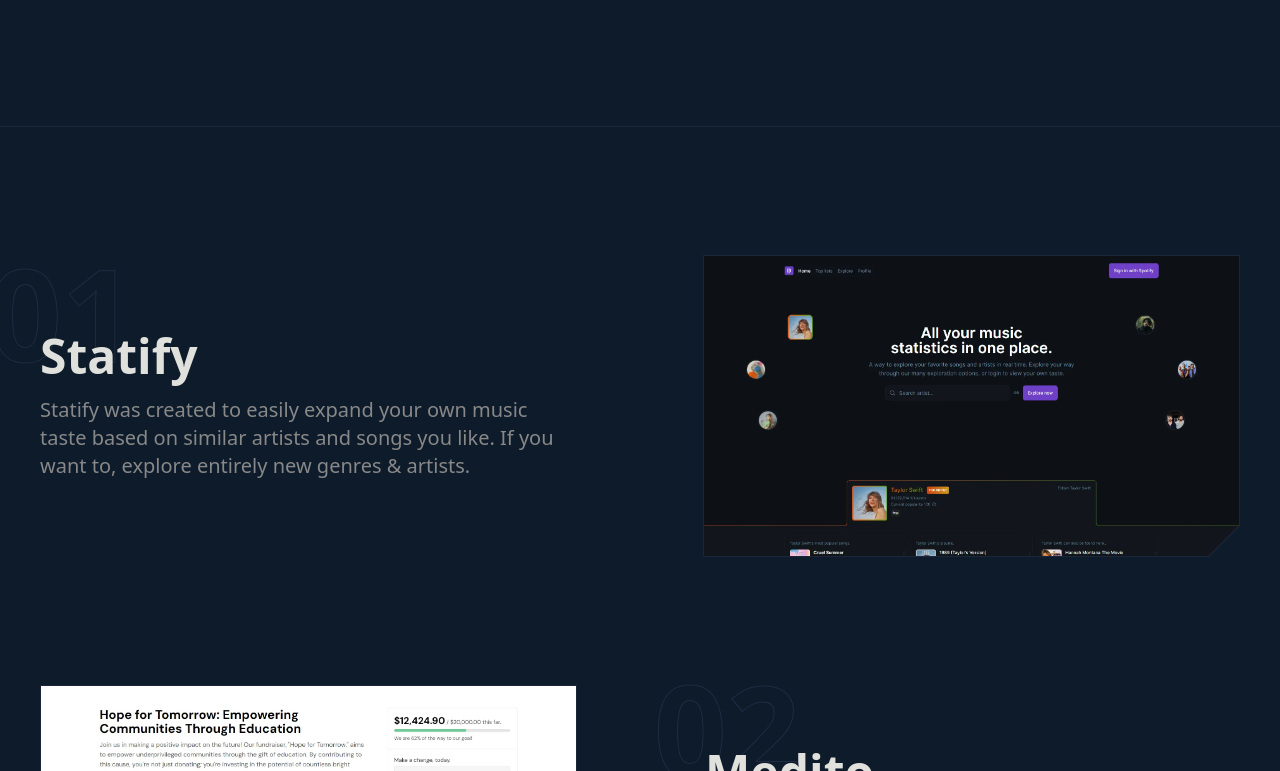
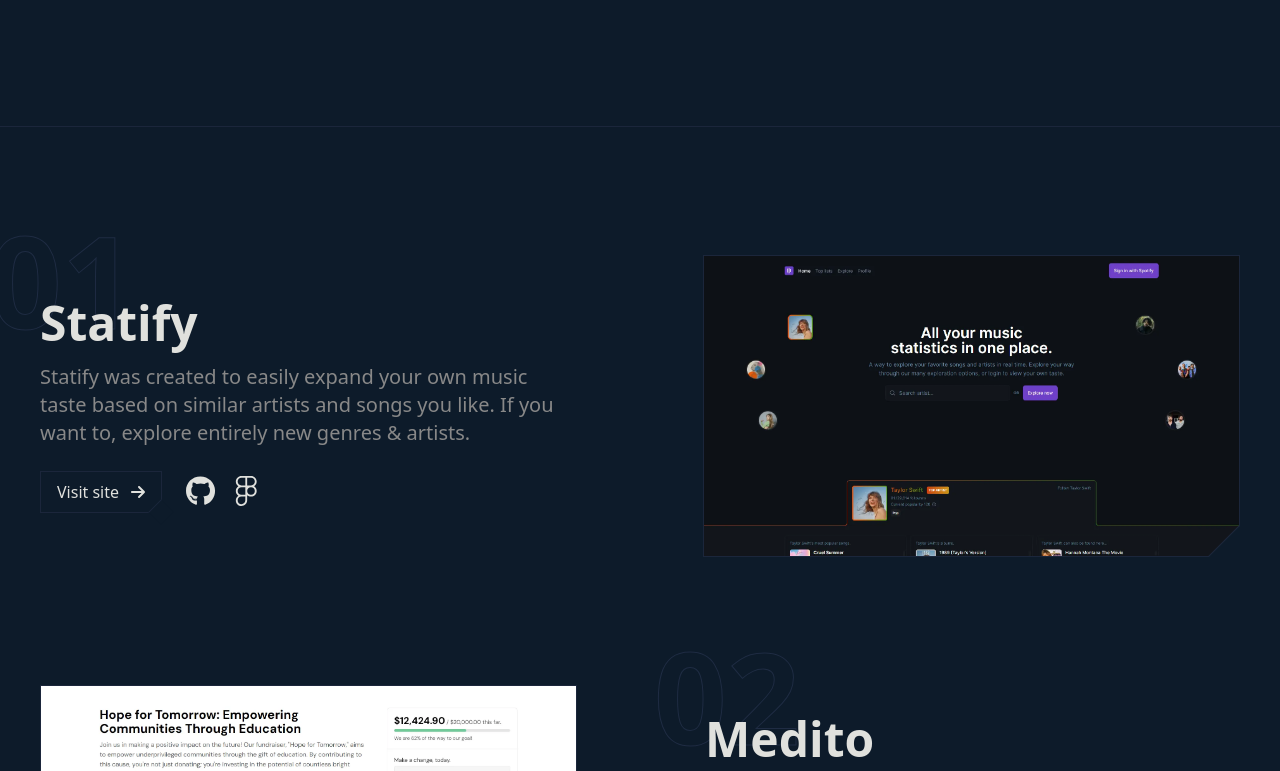
Before and after one commit to Poxie/another-porfolio, a Next.js app: page / in a window 1280 px wide. Shown: the part 2029-2800 px from the top of the page. Built offline with nearby package versions, Linux system fonts and the light colour scheme.

Commit message:
Add button & links to projects

```diff
--- a/components/projects/ProjectInfo.tsx
+++ b/components/projects/ProjectInfo.tsx
@@ -1,5 +1,9 @@
 import { Project } from "@/assets/json/types";
 import { useTranslations } from "next-intl";
+import Button from "../button";
+import { FontAwesomeIcon } from "@fortawesome/react-fontawesome";
+import { faArrowRight } from "@fortawesome/free-solid-svg-icons";
+import ProjectLinks from "./ProjectLinks";
 
 export default function ProjectInfo({ project, index }: {
     project: Project;
@@ -21,6 +25,16 @@
             <p className="mt-4 text-xl text-secondary">
                 {projectDescription}
             </p>
+            <div className="mt-6 flex gap-4 items-center">
+                <Button href={project.demo}>
+                    {t('viewProject')}
+                    <FontAwesomeIcon
+                        icon={faArrowRight}
+                    />
+                </Button>
+
+                <ProjectLinks project={project} />
+            </div>
         </div>
     )
 }
--- /dev/null
+++ b/components/projects/ProjectLinks.tsx
@@ -0,0 +1,31 @@
+import { Project } from "@/assets/json/types";
+import { faFigma, faGithub } from "@fortawesome/free-brands-svg-icons";
+import { FontAwesomeIcon } from "@fortawesome/react-fontawesome";
+
+export default function ProjectLinks({ project }: {
+    project: Project;
+}) {
+    const links = [
+        { href: project.github, icon: faGithub },
+        { href: project.figma, icon: faFigma },
+    ]
+
+    return(
+        <ul className="flex gap-1">
+            {links.map(link => (
+                <li key={link.href}>
+                    <a
+                        href={link.href}
+                        target="_blank"
+                        className="p-2"
+                    >
+                        <FontAwesomeIcon
+                            icon={link.icon}
+                            className="text-3xl"
+                        />
+                    </a>
+                </li>
+            ))}
+        </ul>
+    )
+}
--- a/messages/en.json
+++ b/messages/en.json
@@ -40,7 +40,8 @@
             "description": "My website displaying my knowledge, experiences, tech-stack and a little about me.",
             "longDescription": "I have made a lot of portfolio websites during my journey getting here. This is the latest one, made using Next.js, Tailwind and i18n for translations.",
             "date": "Sep, 2024"
-        }
+        },
+        "viewProject": "Visit site"
     },
     "navbar": {
         "about": "About",
```
